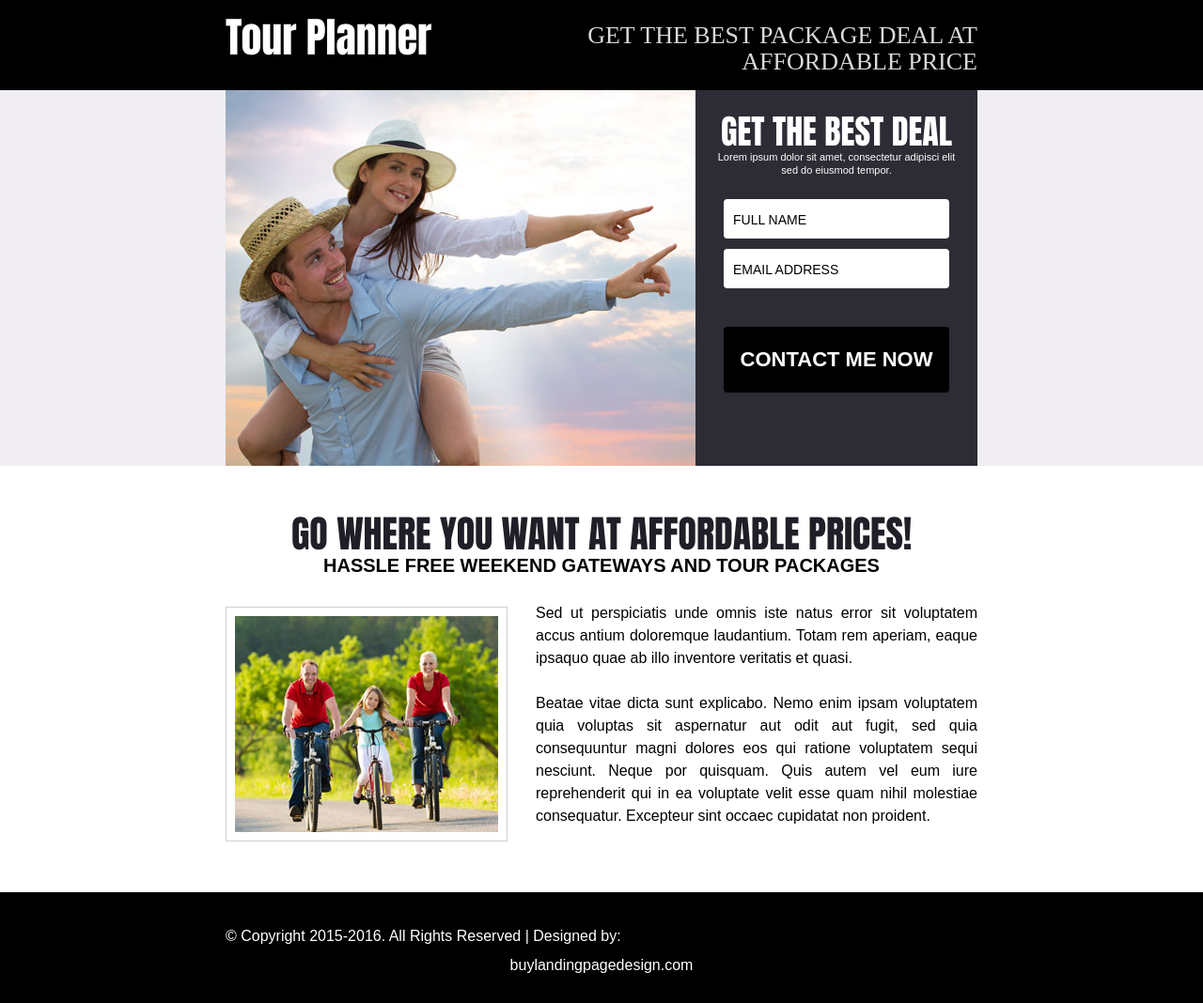
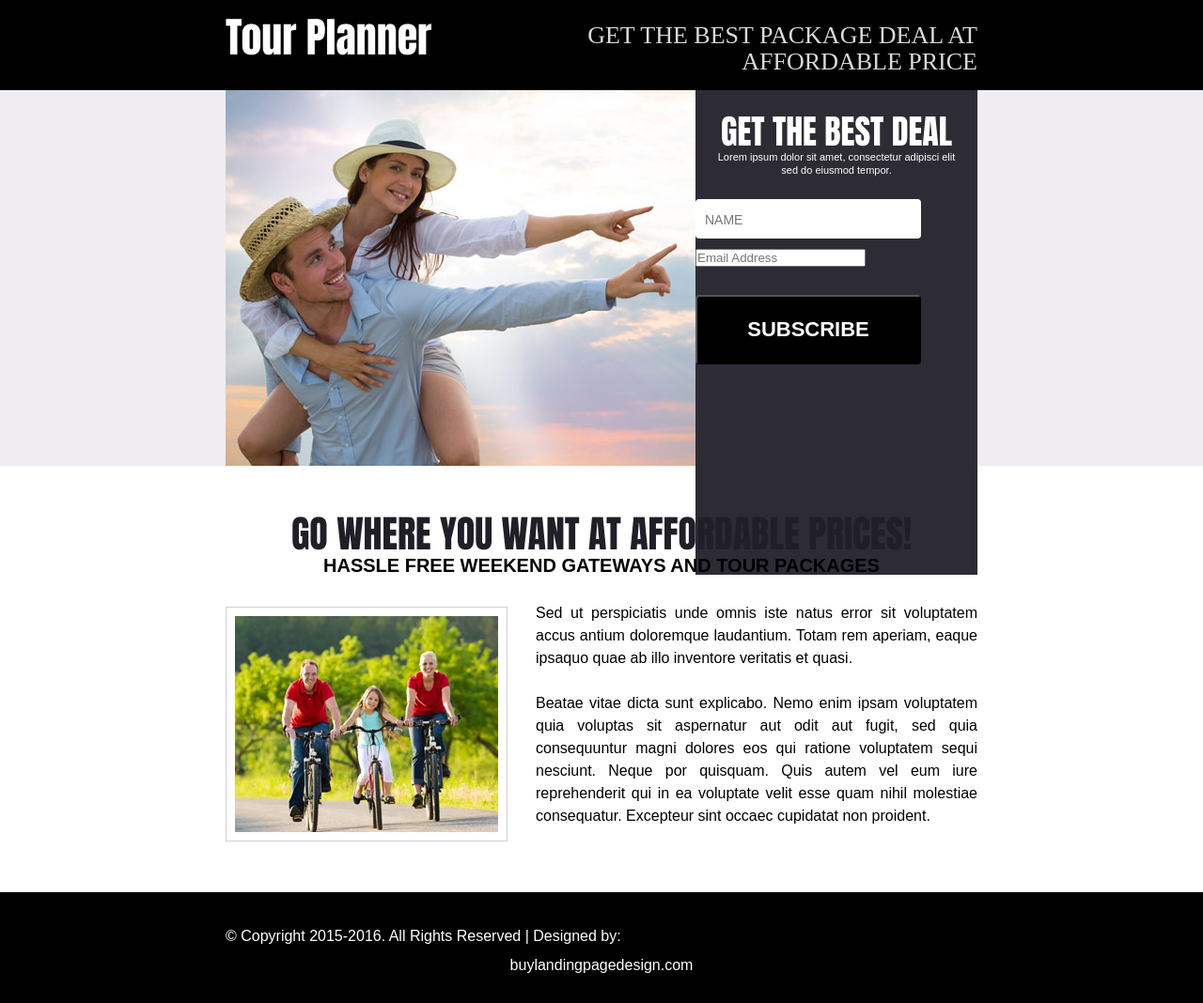
Before and after one commit to tonyseel/blog.hatkit.com, a Jekyll site: the page built from _posts/popfour/2014-04-04-popfour.md, in a window 1280 px wide. Shown: the whole page at 94% size. Built offline with Jekyll 4.4.1, drawn with Linux system fonts in a browser that asks for light colours; some web fonts are replaced.

Commit message:
popo fiu

```diff
--- a/_layouts/popfour.html
+++ b/_layouts/popfour.html
@@ -31,15 +31,16 @@
             <div class="form-title">
               <h3><span style="font-size:36px;">GET THE BEST DEAL</span></h3>
              Lorem ipsum dolor sit amet, consectetur adipisci elit sed do eiusmod tempor.</div>
-          <div class="form-inside">
-            <input name="textfield" type="text" class="input-box" id="textfield" onclick="this.value='';" value="Full Name" />
+           <form method="post" class="form-box" action="http://leads.hatkit.com/form.php?form=1" id="frmSS1" onsubmit="return CheckForm1(this);">
+            <input name="CustomFields[13]" type="text" class="input-box" id="CustomFields_13_1" placeholder="Name" value="" />
             <br />
-            <input name="textfield2" type="text" class="input-box" id="textfield2" onclick="this.value='';" value="Email Address" />
+            <input name="email" type="text" class="input" placeholder="Email Address" value=""/>
+            <input type="hidden" name="CustomFields[12]" id="CustomFields_12_1" value="{{page.campaign}}">
             <br />
 
 <br />
-           <a href="#" title="CONTACT ME NOW" class="button">CONTACT ME NOW</a>
-          </div>
+           <input type="submit" value="Subscribe" class="button"/>
+         </form>
           </div>
         </div>
       </div>
```
